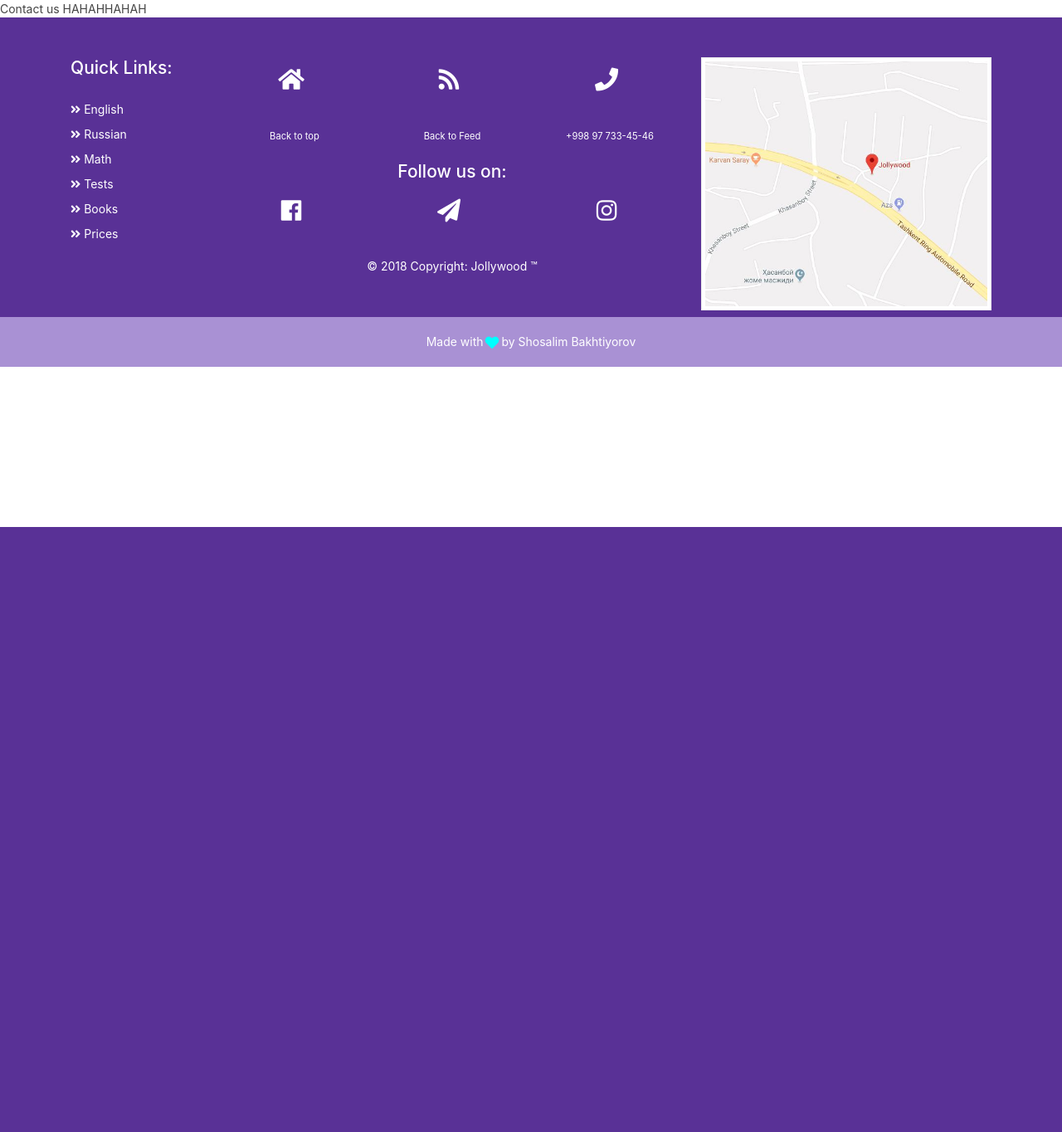
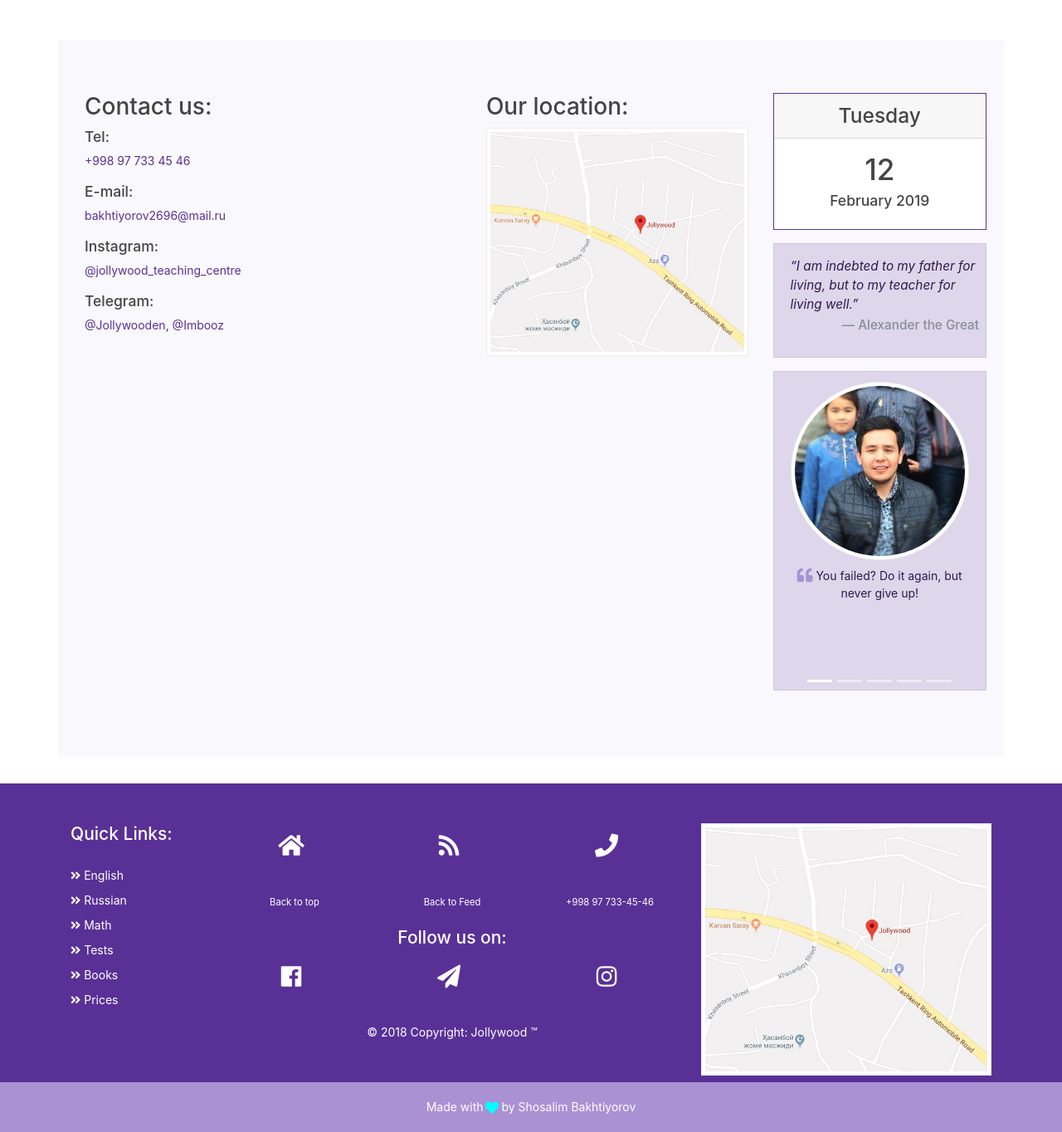
Before and after one commit to imbooz/jollywood, a Django app: page /contact/ in a window 1280 px wide. Shown: the part 165-1529 px from the top of the page at 83% size. Before the commit the page ends 800 px from the top, so only its background shows below. Run offline with Django 3.2, Linux system fonts and the light colour scheme; some libraries are stand-ins or nearby versions.

Commit message:
Finished with contacts.html and russian.html

```diff
--- a/jollywood/templates/contact.html
+++ b/jollywood/templates/contact.html
@@ -1,9 +1,43 @@
 {% extends 'rsc/base.html' %}
-
+{% load crispy_forms_tags %}
 {% block content %}
 
-		<div class="containers">
-			Contact us HAHAHHAHAH
+	<div class="container mt-5 jumbotron">
+		<div class="row">
+
+			<div class="col-md-9">
+				<div class="content-section row">
+					<div class="col-md-7">
+    					<h2>Contact us:</h2>
+    					<p class="h5">
+    						Tel: <p><a href="tel:+998-97-733-4546">+998 97 733 45 46</a></p>
+    					</p>
+    					<p class="h5">
+    						E-mail: <p><a href="mailto:bakhtiyorov2696@mail.ru">bakhtiyorov2696@mail.ru</a></p>
+    					</p>
+    					<p class="h5">
+    						Instagram: <p><a href="https://instagram.com/jollywood_teaching_centre">@jollywood_teaching_centre</a></p>
+    					</p>
+    					<p class="h5">
+    						Telegram: <p><a href="https://t.me/jollywooden">@Jollywooden</a>, <a href="https://t.me/imbooz">@Imbooz</a></p>
+    					</p>
+    				</div>
+
+    				<div class="col-md-5">
+    					<h2>Our location:</h2>
+    					<div class="map pb-2" style="width:100%;">
+            				<a href="https://www.google.com/maps/place/Jollywood/@41.3962087,69.259542,16.15z/data=!4m8!1m2!2m1!1sjollywood!3m4!1s0x38ae8db27de8c7e7:0xab5a736ddccd7d31!8m2!3d41.3969251!4d69.2632399">
+              				<img src="img/map.jpg" class="img img-thumbnail img-fluid">
+            				</a>
+          				</div>
+    				</div>
+				</div>
+			</div>
+
+			{% include 'rsc/calendar.html' %}
+
 		</div>
 
+	</div>
+
 {% endblock content %}
```
Also changed, not shown: img/avatars/20160503132144.jpg (deleted), img/avatars/20160503132144_Fd0w59K.jpg (deleted), img/avatars/20170925173208.jpg (deleted), img/avatars/230115999_9189.jpg (deleted), img/avatars/IMG_20171120_101646.jpg (deleted), img/avatars/admin_avatar.jpg (deleted), img/avatars/avatar.jpg (deleted), img/teachers/admin_avatar.jpg.
